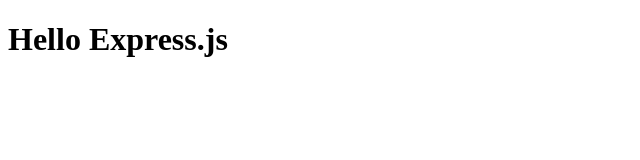
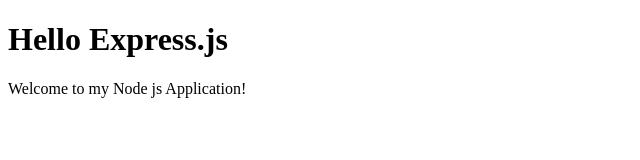
Before and after one commit to AbubakarSaad/web-server, a website: page public/index.html in a window 1280 px wide. Shown: the whole page, without its empty margins (0-640 px from the left). Drawn offline with Linux system fonts and the light colour scheme.

Commit message:
Update index.html

```diff
--- a/public/index.html
+++ b/public/index.html
@@ -6,5 +6,6 @@
 </head>
 <body>
     <h1>Hello Express.js</h1>
+    <p>Welcome to my Node js Application!</p>
 </body>
 </html>
```
